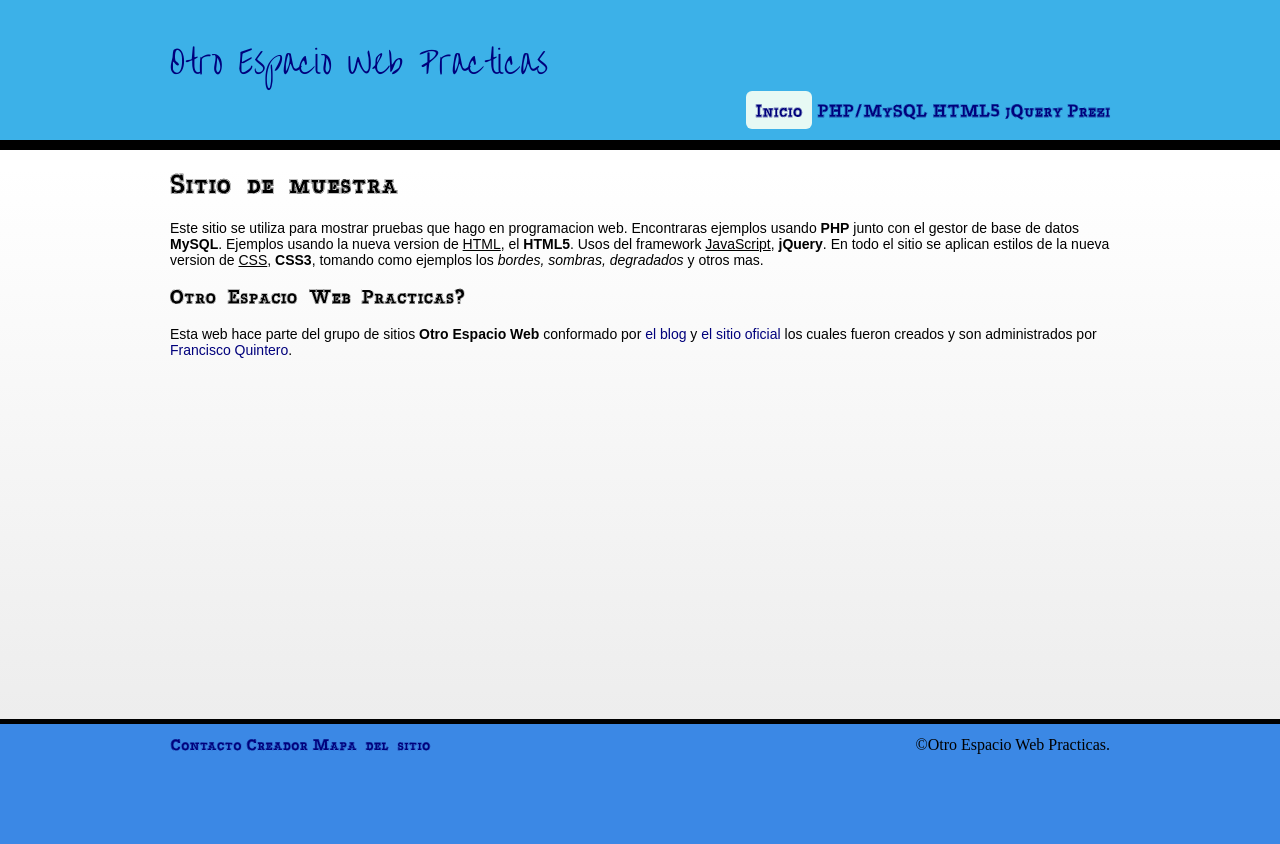
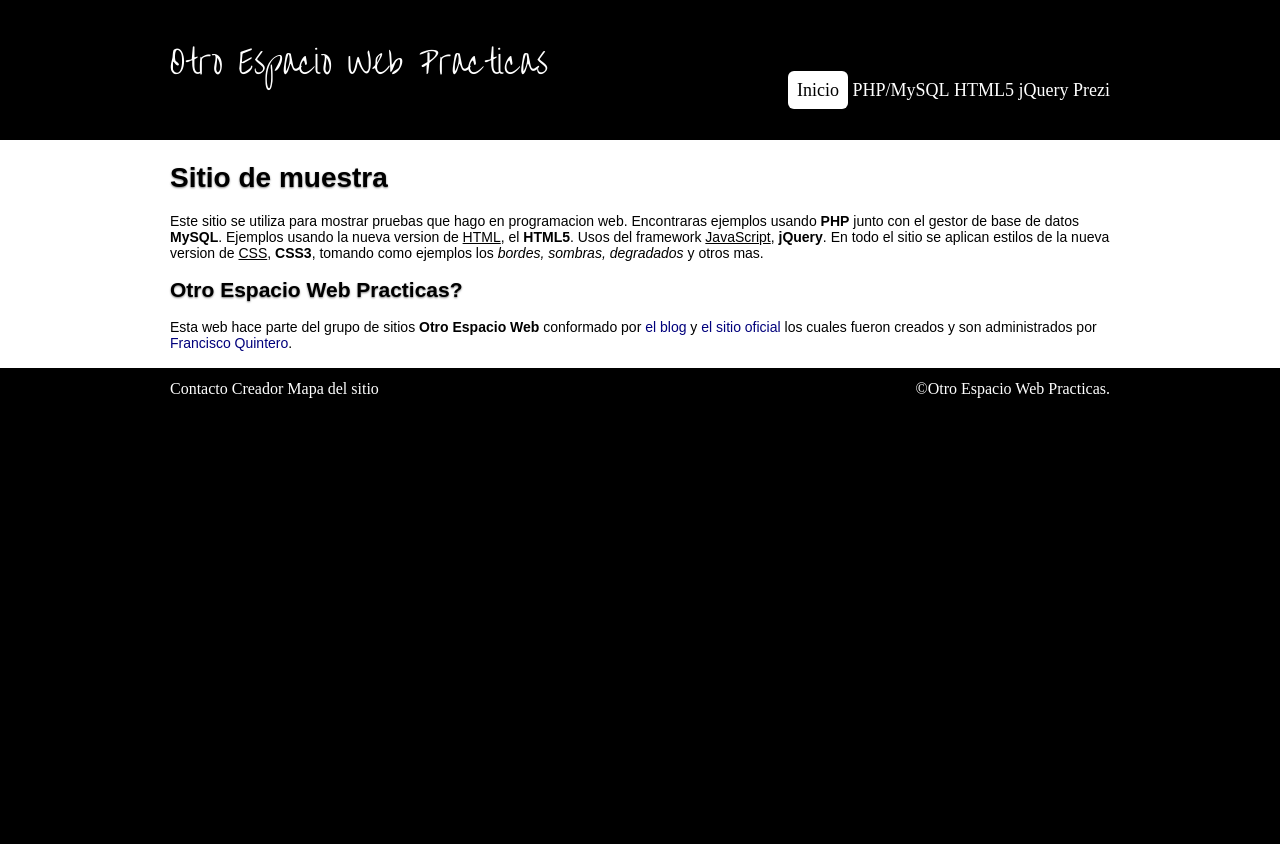
Before and after one commit to cesc1989/oewp, a PHP site: page /index.html in a window 1280 px wide. After the commit the page ends 398 px from the top, so only its background shows below. Run offline with PHP 8.4, Linux system fonts and the light colour scheme.

Commit message:
cambio de colores

```diff
--- a/css/estilo.css
+++ b/css/estilo.css
@@ -1,12 +1,15 @@
 @charset "utf-8";
 /*Resetear*/
-html,body,div,span,img,s,strong,u,fieldset,form,label,legend,table,caption,tbody,tfoot,thead,tr,th{
+html,body,div,span,img,strong,fieldset,form,label,legend,table,caption,tbody,tfoot,thead,tr,th{
 	margin:0;
 	padding:0;
 	border:0;
 	outline:0;
 	font-size:100%;
 	vertical-align:baseline;
+}
+body{
+	background-color: #000;
 }
 @font-face{
 	font-family:OR;
@@ -17,17 +20,14 @@ html,body,div,span,img,s,strong,u,fieldset,form,label,legend,table,caption,tbody
 	font-size:32px;
 	margin-top: 30px;
 	display: inline-block;
+	color: #fff;
+}
+a.logo:hover{
+	text-decoration: none;
 }
 /*HTML*/
 h1,h2,h3{
 	text-shadow:0 1px 2px rgba(0,0,0,0.5);
-}
-a{
-	color:#00007c;
-	text-decoration:none;
-}
-a:hover{
-	text-decoration:underline;
 }
 table,td,tr,th{
 	border:1px solid #000;
@@ -42,28 +42,50 @@ caption{
 /*ESTRUCTURA*/
 #contenedor-cabeza{
 	height:140px;
-	background-color:#3CB1E8;
-	border-bottom: 10px solid #000;
 }
 #contenedor-pie{
 	height:120px;
-	background-color:#3B88E5;
-	border-top: 5px solid #000;
+	color: #fff;
 }
 #contenedor-cuerpo{
-	background:-moz-linear-gradient(top, #FFF, #EDEDED);
-	background:-webkit-gradient(linear,left top,left bottom,from(#FFF),to(#EDEDED));
+	padding: 3px;
 	font-family: 'Arial','Helvetica','sans-serif' !important;
 	font-size:14px;
-	min-height:550px;
+	height:auto;
+	background-color: #fff;
+}
+#contenedor-cuerpo a{
+	color:#00007c;
+	text-decoration:none;
+}
+#contenedor-cuerpo a:hover{
+	text-decoration:underline;
 }
 .envoltura{
  	width:940px;
  	margin:0 auto;
 }
+/*OTROS*/
+.actual{
+	color: #000 !important;
+	text-decoration:none;
+	background-color:#fff;
+	padding:.5em;
+	-webkit-border-radius:6px;
+	-moz-border-radius:6px;
+	border-radius:6px;
+}
+.orden{
+	display:block;
+	margin:.5em 0 0 0;
+}
+#contenedor-cabeza a, #contenedor-pie a{
+	color: #fff;
+	text-decoration: none;
+}
 nav{
 	float: right;
-	margin-top: 100px;
+	margin-top: 80px;
 	font-size: 18px;
 }
 nav ul.menu, ul.menu{
@@ -75,8 +97,9 @@ nav ul.menu li, ul.menu li{
 	display:inline;
 }
 nav ul.menu li a:hover{
+	color:#000 !important;
+	background-color:#fff;
 	text-decoration:none;
-	background-color:#e7f9f4;
 	-webkit-transition:all .5s linear;
 	padding:.5em;
 	-webkit-border-radius:6px;
@@ -85,11 +108,14 @@ nav ul.menu li a:hover{
 	-o-transition:all .5s linear;
 	border-radius:6px;
 }
-ul.menu{
+#contenedor-pie ul.menu{
 	margin-top: 12px;
 }
-ul.menu li a:hover{
-	color:#0023ad;
+#contenedor-pie ul.menu li a{
+	color: #fff;
+}
+#contenedor-pie ul.menu li a:hover{
+	color:#ccc;
 }
 #contenedor-pie .envoltura > span{
 	float:right;
@@ -112,16 +138,4 @@ ul.menu li a:hover{
 	font-weight:bold;
 	color:#D64411;
 }
-/*OTROS*/
-.actual{
-	text-decoration:none;
-	background-color:#e7f9f4;
-	padding:.5em;
-	-webkit-border-radius:6px;
-	-moz-border-radius:6px;
-	border-radius:6px;
-}
-.orden{
-	display:block;
-	margin:.5em 0 0 0;
-}
+/*Cuadro para Internet Explorer*/
--- a/index.html
+++ b/index.html
@@ -1,7 +1,7 @@
 <!DOCTYPE html>
 <head>
 	<title>Otro Espacio Web. Practicas || Inicio</title>
-<meta http-equiv="content-Type" content="text/html; charset=utf-8" />
+	<meta charset="utf-8" />
 	<meta name="google-site-verification" content="5RW3UODqOUMUE7eKTwuAsF3h74Wbla0Hf47VivwP_KQ" />
 	<meta content="Otro Espacio Web Practicas" name="title" />
 	<meta name="author" content="Francisco Quintero" />
@@ -63,7 +63,4 @@
 		</div>
 	</div>
 </body>
-<script type="text/javascript" src="js/cufon-yui.js"></script>
-<script type="text/javascript" src="js/cufon-replace.js"></script>
-<script type="text/javascript" src="js/Bascula_400.font.js"></script>
 </html>
```
Lines whose indentation alone changed are shown as unchanged.
